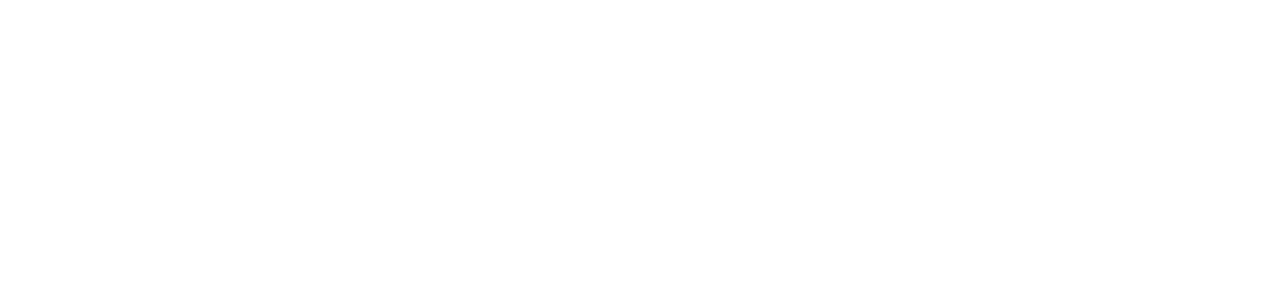
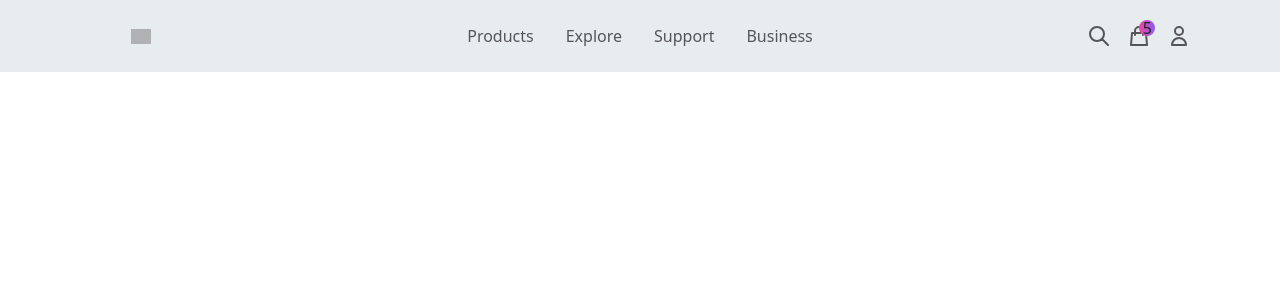
Before and after one commit to Morkachukzy/apple-redesign, a Next.js app: page / in a window 1280 px wide. Shown: the top 300 px of the page. Built offline with nearby package versions, Linux system fonts and the light colour scheme; grey boxes are pictures that could not be loaded.

Commit message:
add Header component

```diff
--- a/components/Header.tsx
+++ b/components/Header.tsx
@@ -6,6 +6,51 @@
   UserIcon,
 } from "@heroicons/react/outline";
 
-const Header = () => {};
+const Header = () => {
+  const session = false;
+  return (
+    <header className="sticky top-0 z-30 flex w-full items-center justify-between bg-[#E7ECEE] p-4">
+      <div className="flex items-center justify-center md:flex md:w-1/5">
+        <Link href="/">
+          <div className="relative h-10 w-5 cursor-pointer opacity-75 transition hover:opacity-100">
+            <Image
+              src="https://rb.gy/vsvv2o"
+              layout="fill"
+              objectFit="contain"
+            />
+          </div>
+        </Link>
+      </div>
+      <div className="hidden flex-1 items-center justify-center space-x-8 md:flex">
+        <a className="headerLink">Products</a>
+        <a className="headerLink">Explore</a>
+        <a className="headerLink">Support</a>
+        <a className="headerLink">Business</a>
+      </div>
+      <div className="flex items-center justify-center gap-x-4 md:w-1/5">
+        <SearchIcon className="headerIcon" />
+        <Link href="/checkout">
+          <div className="relative cursor-pointer">
+            <span className="absolute -right-1 -top-1 z-50 flex h-4 w-4 items-center justify-center rounded-full bg-gradient-to-r from-pink-500 to-violet-500">
+              5
+            </span>
+            <ShoppingBagIcon className="headerIcon" />
+          </div>
+        </Link>
+        {session ? (
+          <Image
+            src={"https://gravatar.com/avatar/205e460b479e2e5b48aec07710c08d50"}
+            alt=""
+            className="cursor-pointer rounded-full"
+            width={34}
+            height={34}
+          />
+        ) : (
+          <UserIcon className="headerIcon" />
+        )}
+      </div>
+    </header>
+  );
+};
 
 export default Header;
--- a/pages/index.tsx
+++ b/pages/index.tsx
@@ -1,7 +1,7 @@
 import type { NextPage } from "next";
 import Head from "next/head";
 import Image from "next/image";
-// import Header from '../components/Header'
+import Header from "../components/Header";
 
 const Home: NextPage = () => {
   return (
@@ -10,8 +10,8 @@
         <title>Apple Redesign</title>
         <link rel="icon" href="/favicon.ico" />
       </Head>
-      {/*
-      <Header /> */}
+
+      <Header />
     </div>
   );
 };
```
